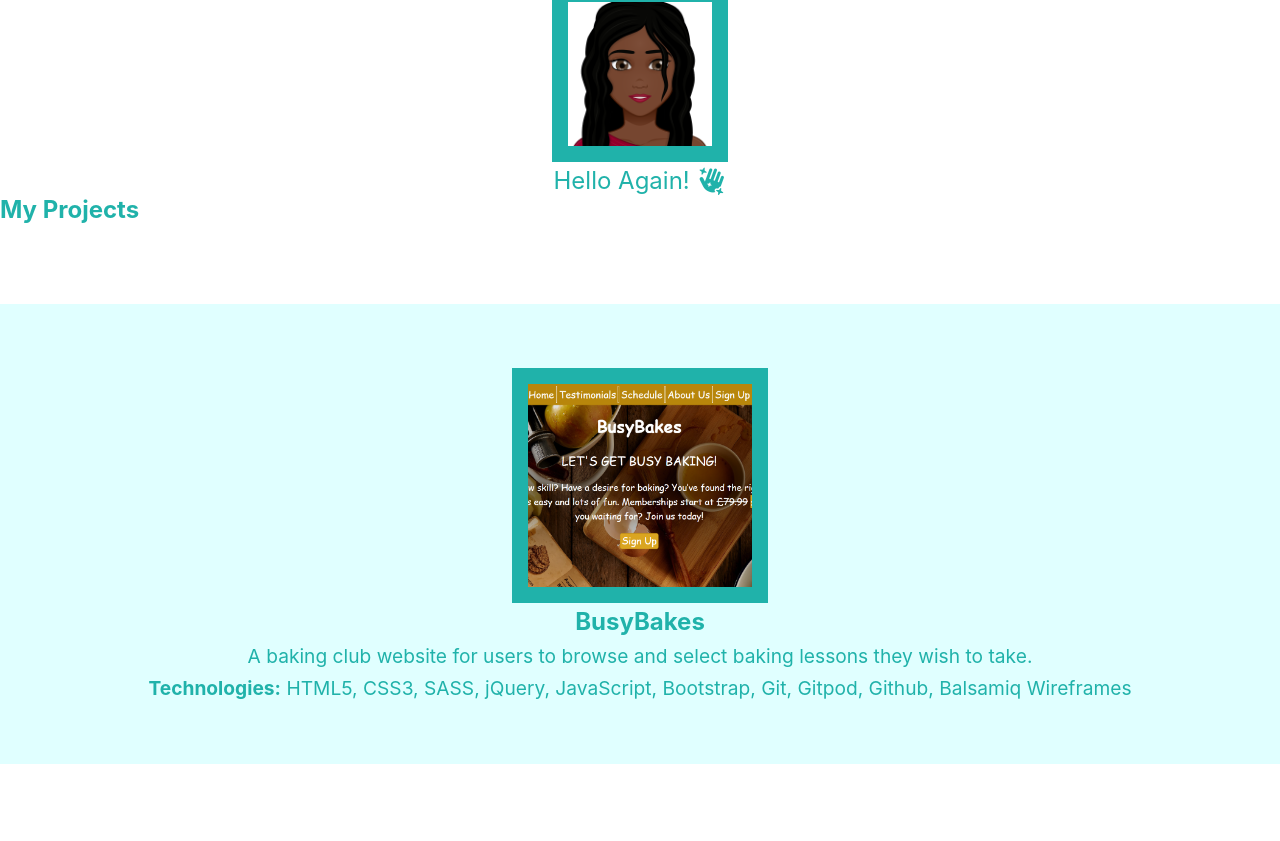
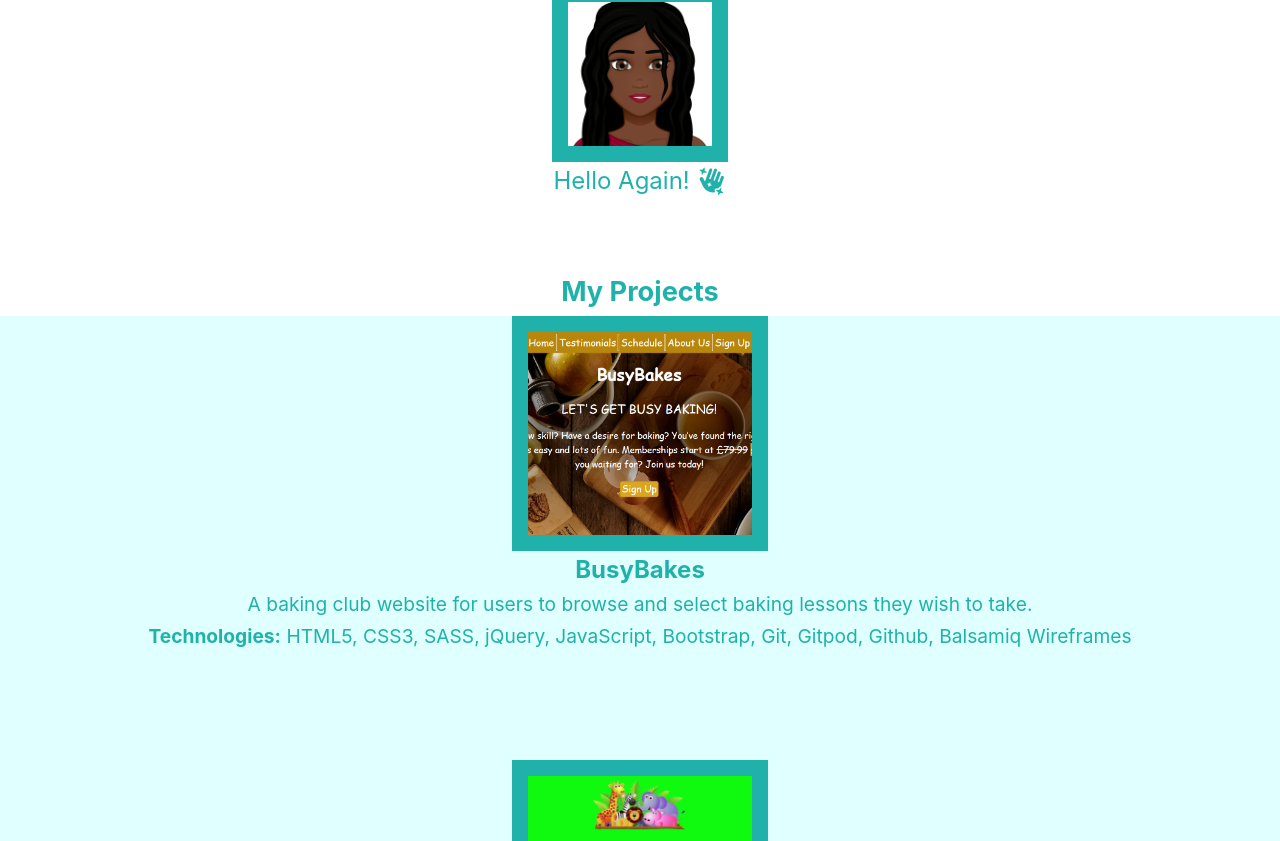
Before and after one commit to VioletViolaVi/My_Website, a React (Create React App) app in the folder my-website/: page / in a window 1280 px wide. Shown: the part 403-1244 px from the top of the page. Built offline with nearby package versions, Linux system fonts and the light colour scheme.

Commit message:
Style subheadings

```diff
--- a/my-website/src/App.css
+++ b/my-website/src/App.css
@@ -89,15 +89,17 @@ ul {
 /*********************************************************** projects */
 .projects-bg {
   background-color: #e0ffff;
-  margin-top: 5rem;
   display: flex;
   flex-direction: column;
   align-items: center;
-  padding: 4rem 0.5rem;
   text-align: center;
+  padding: 0 0.5rem 7rem;
 }
 
 .projects-title {
+  text-align: center;
+  font-size: 1.7rem;
+  margin: 5rem 0 0.5rem;
 }
 
 .project-img {
@@ -136,6 +138,9 @@ ul {
 }
 
 .skills-title {
+  text-align: center;
+  font-size: 1.7rem;
+  margin: 5rem 0 0.5rem;
 }
 
 .skill-list-bg {
@@ -150,9 +155,11 @@ ul {
 .diploma-img {
   width: 15rem;
   height: 21rem;
+  border: 1rem solid #20b2aa;
 }
 
 .diploma-caption {
   font-size: 1.5rem;
   font-weight: bold;
+  margin-top: 0.5rem;
 }
```
